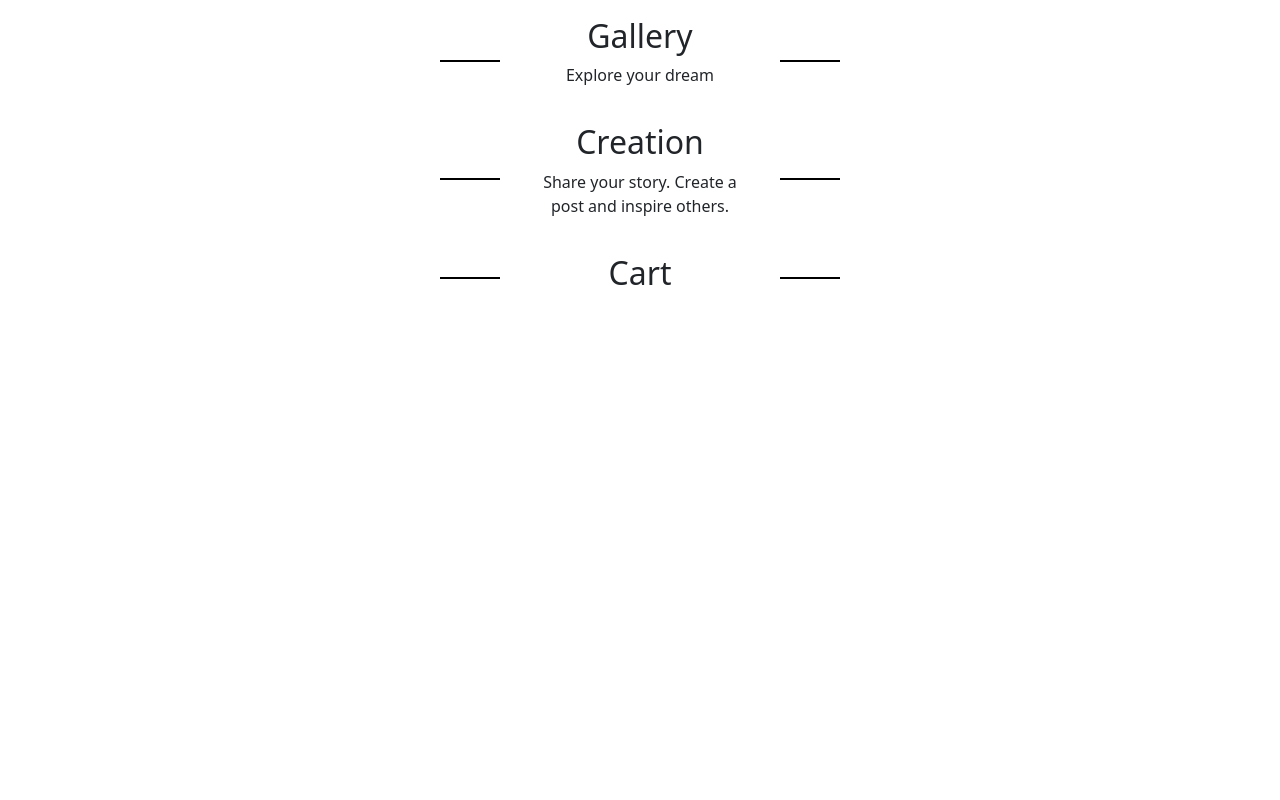
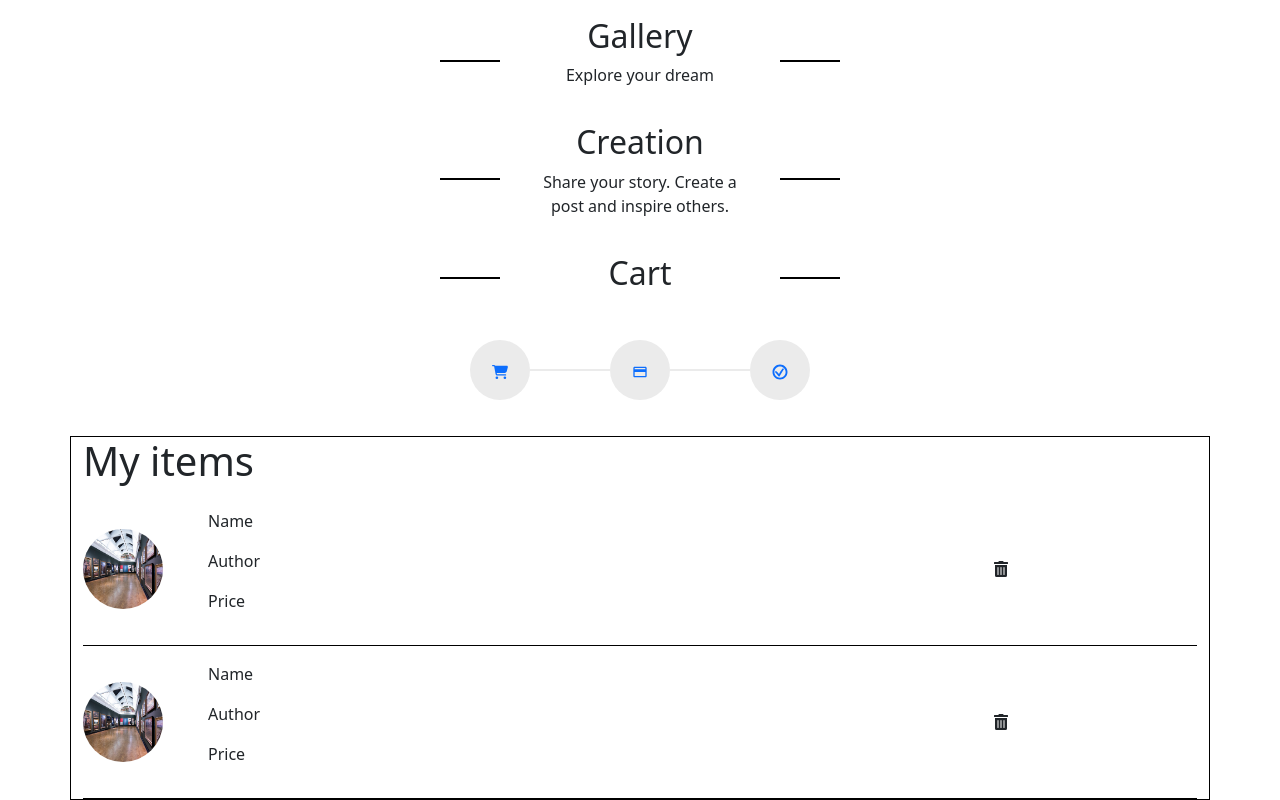
Before and after one commit to SEG3125-A/Group36-lab8_9, a React (Create React App) app: page / in a window 1280 px wide. Shown: the part 719-1519 px from the top of the page. Before the commit the page ends 1019 px from the top, so only its background shows below. Built offline with nearby package versions, Linux system fonts and the light colour scheme.

Commit message:
shopping cart update

```diff
--- a/package.json
+++ b/package.json
@@ -11,7 +11,9 @@
     "jquery": "^3.7.1",
     "react": "^18.2.0",
     "react-audio-player": "^0.17.0",
+    "react-bootstrap": "^2.10.1",
     "react-dom": "^18.2.0",
+    "react-icons": "^5.0.1",
     "react-scripts": "5.0.1",
     "react-scroll": "^1.9.0",
     "web-vitals": "^2.1.4"
--- a/src/Cart.js
+++ b/src/Cart.js
@@ -2,6 +2,12 @@ import $ from 'jquery';
 import "./cart.css";
 import "./variables.css";
 import { Link } from 'react-scroll';
+import { Breadcrumb } from 'react-bootstrap';
+import {BsChevronRight} from 'react-icons/bs';
+import {FaTrashAlt} from "react-icons/fa";
+import { FaCartShopping } from "react-icons/fa6";
+import { MdPayment } from "react-icons/md";
+import { GiConfirmed } from "react-icons/gi";
 
 const Cart=()=> {
     return (
@@ -10,6 +16,51 @@ const Cart=()=> {
           <div className="intro">
             <h2>Cart</h2>
           </div>
+
+          <Breadcrumb >
+              <Breadcrumb.Item ><FaCartShopping /></Breadcrumb.Item>
+              <div style={{width:"80px", border:"1px solid #ebebebfe", margin:""}}></div>
+              <Breadcrumb.Item ><MdPayment /></Breadcrumb.Item>
+              <div style={{width:"80px", border:"1px solid #ebebebfe"}}></div>
+              <Breadcrumb.Item ><GiConfirmed /></Breadcrumb.Item>
+          </Breadcrumb>
+
+          <div className="container checkout">
+            <div className="shopping-cart">
+              <h1>My items</h1>
+              <div className='cart-item py-3'>
+                <div className='cart-item-img'> <img src="images/jumbotron.jpg" alt=""/></div>
+                <div className='cart-item-info'>
+                  <div className='cart-item-details'>
+                    <p>Name</p>
+                    <p>Author</p>
+                    <p>Price</p>
+                  </div>
+                  <FaTrashAlt />
+
+                </div>
+              </div>
+              <div className='cart-item py-3'>
+                <div className='cart-item-img'> <img src="images/jumbotron.jpg" alt=""/></div>
+                <div className='cart-item-info'>
+                  <div className='cart-item-details'>
+                    <p>Name</p>
+                    <p>Author</p>
+                    <p>Price</p>
+                  </div>
+                  <FaTrashAlt />
+
+                </div>
+              </div>
+            </div>
+            <div className="payment">
+
+            </div>
+            <div className="final-order">
+
+            </div>
+
+          </div>
         </section>
       </>
     );
--- a/src/Music.js
+++ b/src/Music.js
@@ -25,9 +25,9 @@ const Music=()=> {
       src:"audios/Alex Jean - Wrote You A Letter.mp3"
     },
     {
-      title:"2MS",
+      title:"Brilliant mind",
       artist:"Blanco",
-      src:"audios/2MS.mp3"
+      src:"audios/Blanco - Brilliant Mind (Official Music Video).mp3"
     },
 
     {
@@ -91,7 +91,7 @@ const Music=()=> {
               </div>
               <i class="bi bi-arrow-right-circle-fill" onClick={()=>changeSong("next")}></i>
             </div>
-            <ReactAudioPlayer className="audio-player" src="" autoPlay controls/>
+            <ReactAudioPlayer className="audio-player" src="" autoPlay={true} controls onEnded={()=>changeSong("next")}/>
 
           </div>
         </div>
--- a/src/cart.css
+++ b/src/cart.css
@@ -0,0 +1,66 @@
+.breadcrumb {
+    margin-top:40px;
+    border: 0px solid black;
+    width: auto;
+    display: flex;
+    align-items: center;
+    justify-content: space-evenly;
+}
+
+.breadcrumb-item {
+    content: "";
+    width:60px;
+    height: 60px;
+    border-radius: 50%;
+    background-color: #ebebebfe;
+    cursor: pointer;
+    display: flex;
+    align-items: center;
+    justify-content: center;
+}
+
+.breadcrumb-item:hover {
+    background-color: #333638;
+}
+
+.checkout{
+    border: 1px solid black;
+    margin-top: 20px;
+}
+.checkout>*{
+    width: auto;
+    align-items: center;
+    border: 0px solid black;
+    text-align: left;
+}
+.cart-item{
+    display: flex;
+    align-items: center;
+    flex-direction: row;
+    border-bottom: 1px solid black;
+}
+.cart-item-img{
+    flex:0 0 80px;
+    border: 0px solid black;
+    margin-right: 15px;
+}
+.cart-item-img img{
+    width: 80px;
+    height: 80px;
+    border: 0px solid black;
+    border-radius: 50%;
+
+}
+.cart-item-info{
+    flex:1;
+    display: flex;
+    justify-content:;
+    align-items: center;
+    border: 0px solid black;
+    padding:0px 50px 0px 30px;
+}
+.cart-item-details{
+    border: 0px solid black;
+    flex: 0.85;
+    text-align: left;
+}
--- a/src/music.css
+++ b/src/music.css
@@ -5,9 +5,9 @@
     margin-top: 20px;
     border: 0px solid black;
     border-radius:6px;
-    background-color: rgba(0, 0, 0, 0.266);
+    background-color: #ebebebfe;
     padding:15px;
-    color:white;
+    color:black;
 }
 .music-logo{
     margin-right: 20px;
```
Also changed, not shown: 1 other file (tests, documents, lock files or other folders).
